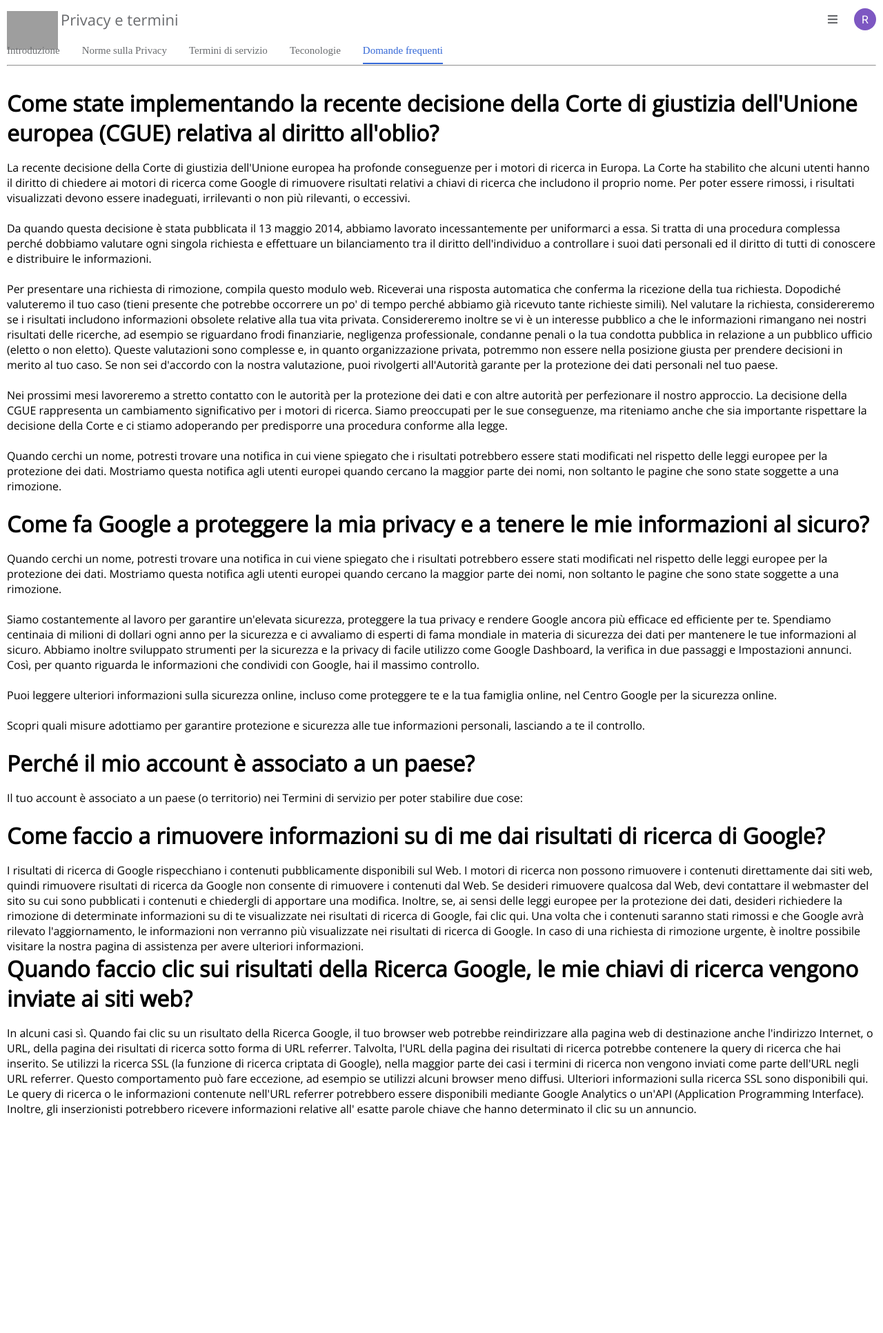
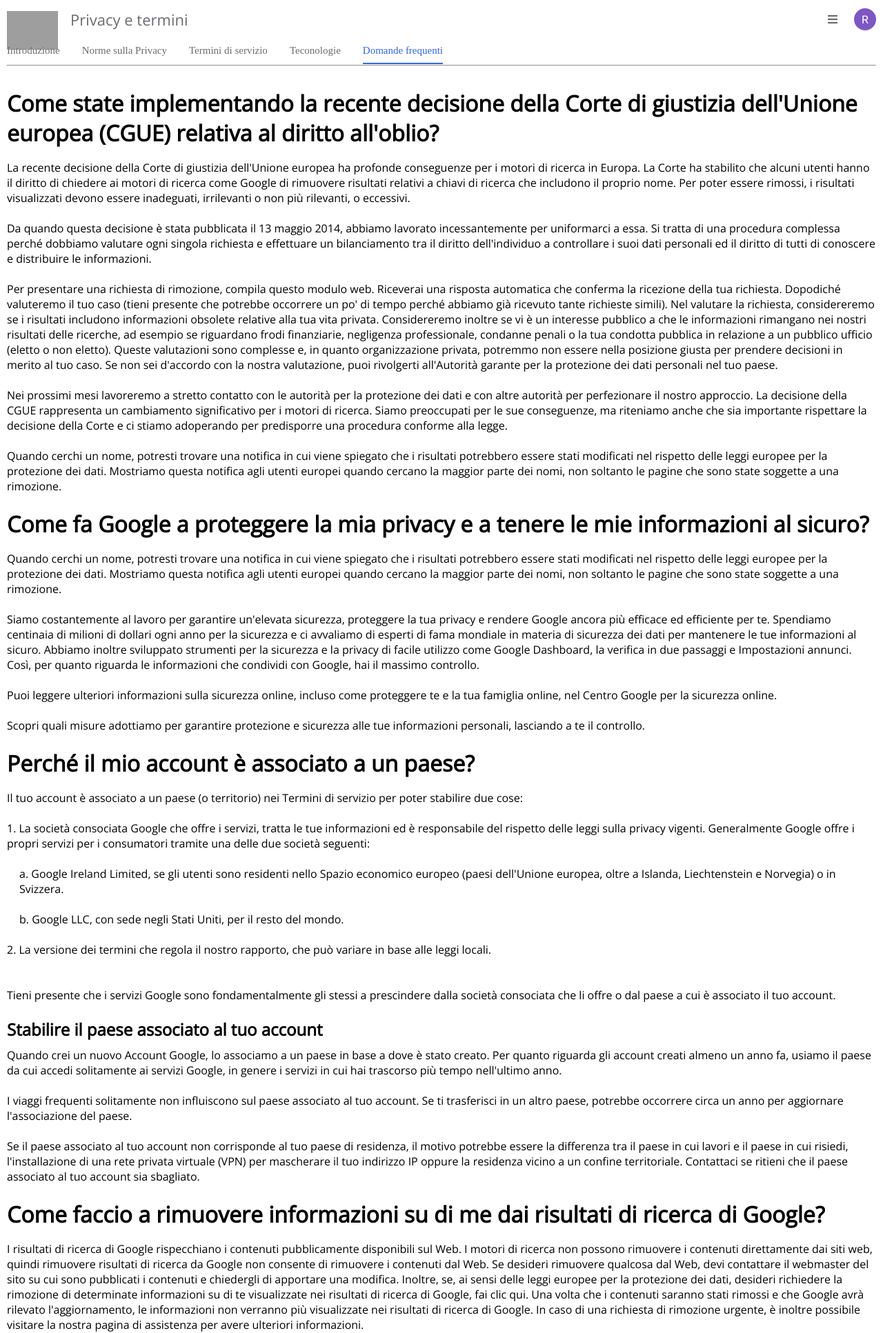
Before and after one commit to RobertoBarbagallo/php-google-faq, a PHP site: page / in a window 1280 px wide. Shown: the top 1933 px of the page at 69% size. Before the commit the page ends 1618 px from the top, so only its background shows below. Run offline with PHP 8.4, Linux system fonts and the light colour scheme; grey boxes are pictures that could not be loaded.

Commit message:
consegna

```diff
--- a/index.php
+++ b/index.php
@@ -11,6 +11,7 @@ $content = [
             "Per presentare una richiesta di rimozione, compila questo modulo web. Riceverai una risposta automatica che conferma la ricezione della tua richiesta. Dopodiché valuteremo il tuo caso (tieni presente che potrebbe occorrere un po' di tempo perché abbiamo già ricevuto tante richieste simili). Nel valutare la richiesta, considereremo se i risultati includono informazioni obsolete relative alla tua vita privata. Considereremo inoltre se vi è un interesse pubblico a che le informazioni rimangano nei nostri risultati delle ricerche, ad esempio se riguardano frodi finanziarie, negligenza professionale, condanne penali o la tua condotta pubblica in relazione a un pubblico ufficio (eletto o non eletto). Queste valutazioni sono complesse e, in quanto organizzazione privata, potremmo non essere nella posizione giusta per prendere decisioni in merito al tuo caso. Se non sei d'accordo con la nostra valutazione, puoi rivolgerti all'Autorità garante per la protezione dei dati personali nel tuo paese.",
             "Nei prossimi mesi lavoreremo a stretto contatto con le autorità per la protezione dei dati e con altre autorità per perfezionare il nostro approccio. La decisione della CGUE rappresenta un cambiamento significativo per i motori di ricerca. Siamo preoccupati per le sue conseguenze, ma riteniamo anche che sia importante rispettare la decisione della Corte e ci stiamo adoperando per predisporre una procedura conforme alla legge.",
             "Quando cerchi un nome, potresti trovare una notifica in cui viene spiegato che i risultati potrebbero essere stati modificati nel rispetto delle leggi europee per la protezione dei dati. Mostriamo questa notifica agli utenti europei quando cercano la maggior parte dei nomi, non soltanto le pagine che sono state soggette a una rimozione.",
+
         ],
     ],
     [
@@ -27,9 +28,16 @@ $content = [
         "par" => [
             "Il tuo account è associato a un paese (o territorio) nei Termini di servizio per poter stabilire due cose:",
         ],
-        "ul" => [],
+        "ul" => [
+            "La società consociata Google che offre i servizi, tratta le tue informazioni ed è responsabile del rispetto delle leggi sulla privacy vigenti. Generalmente Google offre i propri servizi per i consumatori tramite una delle due società seguenti:",
+            [
+                "Google Ireland Limited, se gli utenti sono residenti nello Spazio economico europeo (paesi dell'Unione europea, oltre a Islanda, Liechtenstein e Norvegia) o in Svizzera.",
+                "Google LLC, con sede negli Stati Uniti, per il resto del mondo.",
+            ],
+            "La versione dei termini che regola il nostro rapporto, che può variare in base alle leggi locali.",
+        ],
         "par-two" => "Tieni presente che i servizi Google sono fondamentalmente gli stessi a prescindere dalla società consociata che li offre o dal paese a cui è associato il tuo account.",
-        "second-title" => "Stabilire il paese associato al tuo accoun",
+        "second-title" => "Stabilire il paese associato al tuo account",
         "second-par" => [
             "Quando crei un nuovo Account Google, lo associamo a un paese in base a dove è stato creato. Per quanto riguarda gli account creati almeno un anno fa, usiamo il paese da cui accedi solitamente ai servizi Google, in genere i servizi in cui hai trascorso più tempo nell'ultimo anno.",
             "I viaggi frequenti solitamente non influiscono sul paese associato al tuo account. Se ti trasferisci in un altro paese, potrebbe occorrere circa un anno per aggiornare l'associazione del paese.",
@@ -38,11 +46,13 @@ $content = [
     ],
     [
         "title" => "Come faccio a rimuovere informazioni su di me dai risultati di ricerca di Google?",
-        "par" => "I risultati di ricerca di Google rispecchiano i contenuti pubblicamente disponibili sul Web. I motori di ricerca non possono rimuovere i contenuti direttamente dai siti web, quindi rimuovere risultati di ricerca da Google non consente di rimuovere i contenuti dal Web. Se desideri rimuovere qualcosa dal Web, devi contattare il webmaster del sito su cui sono pubblicati i contenuti e chiedergli di apportare una modifica. Inoltre, se, ai sensi delle leggi europee per la protezione dei dati, desideri richiedere la rimozione di determinate informazioni su di te visualizzate nei risultati di ricerca di Google, fai clic qui. Una volta che i contenuti saranno stati rimossi e che Google avrà rilevato l'aggiornamento, le informazioni non verranno più visualizzate nei risultati di ricerca di Google. In caso di una richiesta di rimozione urgente, è inoltre possibile visitare la nostra pagina di assistenza per avere ulteriori informazioni."
+        "par" => "I risultati di ricerca di Google rispecchiano i contenuti pubblicamente disponibili sul Web. I motori di ricerca non possono rimuovere i contenuti direttamente dai siti web, quindi rimuovere risultati di ricerca da Google non consente di rimuovere i contenuti dal Web. Se desideri rimuovere qualcosa dal Web, devi contattare il webmaster del sito su cui sono pubblicati i contenuti e chiedergli di apportare una modifica. Inoltre, se, ai sensi delle leggi europee per la protezione dei dati, desideri richiedere la rimozione di determinate informazioni su di te visualizzate nei risultati di ricerca di Google, fai clic qui. Una volta che i contenuti saranno stati rimossi e che Google avrà rilevato l'aggiornamento, le informazioni non verranno più visualizzate nei risultati di ricerca di Google. In caso di una richiesta di rimozione urgente, è inoltre possibile visitare la nostra pagina di assistenza per avere ulteriori informazioni.",
+
     ],
     [
         "title" => "Quando faccio clic sui risultati della Ricerca Google, le mie chiavi di ricerca vengono inviate ai siti web?",
-        "par" => "In alcuni casi sì. Quando fai clic su un risultato della Ricerca Google, il tuo browser web potrebbe reindirizzare alla pagina web di destinazione anche l'indirizzo Internet, o URL, della pagina dei risultati di ricerca sotto forma di URL referrer. Talvolta, l'URL della pagina dei risultati di ricerca potrebbe contenere la query di ricerca che hai inserito. Se utilizzi la ricerca SSL (la funzione di ricerca criptata di Google), nella maggior parte dei casi i termini di ricerca non vengono inviati come parte dell'URL negli URL referrer. Questo comportamento può fare eccezione, ad esempio se utilizzi alcuni browser meno diffusi. Ulteriori informazioni sulla ricerca SSL sono disponibili qui. Le query di ricerca o le informazioni contenute nell'URL referrer potrebbero essere disponibili mediante Google Analytics o un'API (Application Programming Interface). Inoltre, gli inserzionisti potrebbero ricevere informazioni relative all' esatte parole chiave che hanno determinato il clic su un annuncio."
+        "par" => "In alcuni casi sì. Quando fai clic su un risultato della Ricerca Google, il tuo browser web potrebbe reindirizzare alla pagina web di destinazione anche l'indirizzo Internet, o URL, della pagina dei risultati di ricerca sotto forma di URL referrer. Talvolta, l'URL della pagina dei risultati di ricerca potrebbe contenere la query di ricerca che hai inserito. Se utilizzi la ricerca SSL (la funzione di ricerca criptata di Google), nella maggior parte dei casi i termini di ricerca non vengono inviati come parte dell'URL negli URL referrer. Questo comportamento può fare eccezione, ad esempio se utilizzi alcuni browser meno diffusi. Ulteriori informazioni sulla ricerca SSL sono disponibili qui. Le query di ricerca o le informazioni contenute nell'URL referrer potrebbero essere disponibili mediante Google Analytics o un'API (Application Programming Interface). Inoltre, gli inserzionisti potrebbero ricevere informazioni relative all' esatte parole chiave che hanno determinato il clic su un annuncio.",
+
     ],
 
 
@@ -77,7 +87,7 @@ $content = [
                 <div class="img-cont">
                     <img src="https://www.gstatic.com/images/branding/googlelogo/svg/googlelogo_clr_74x24px.svg" alt="google logo">
                 </div>
-                <div class="flex-g1 header-text align-fe">Privacy e termini</div>
+                <div class="flex-g1 header-text">Privacy e termini</div>
                 <i class="fas fa-bars flex-cont"></i>
                 <div class="round flex-cont">R</div>
             </div>
@@ -104,10 +114,7 @@ $content = [
 
     <div class="main">
         <div class="container">
-
-
             <?php
-
             foreach ($content as $article) {
             ?>
                 <h1> <?php echo $article["title"] ?></h1>
@@ -119,7 +126,7 @@ $content = [
                         <p> <?php echo $paragraph ?></p><br>
 
                     <?php
-                    } #chiusura foreach interno
+                    }
                     ?>
                 <?php
                 } else {
@@ -128,8 +135,74 @@ $content = [
                 <?php
                 }
                 ?>
+
+                <?php
+                if (isset($article["ul"])) {
+                ?>
+
+                    <ul>
+                        <?php
+
+                        foreach ($article["ul"] as $li) {
+                            if (is_array($li)) {
+                        ?>
+                                <ul>
+                                    <?php
+                                    foreach($li as $lastItem){
+                                    ?>
+                                    <li> <?php echo $lastItem  ?></li> <br>
+                                    <?php
+                                        }
+                                    ?>
+                                </ul>
+                            <?php
+                            } else {
+                            ?>
+
+                                <li> <?php echo $li ?></li> <br>
+                            <?php
+                            }
+                            ?>
+
+                        <?php
+                        }
+                        ?>
+                    </ul> <br>
+
+                <?php
+                }
+                ?>
+                <?php
+
+                if (isset($article["par-two"])) {
+                ?>
+                    <p><?php echo $article["par-two"]  ?></p> <br>
+                <?php
+                }
+                ?>
+                <?php
+
+                if (isset($article["second-title"])) {
+                ?>
+                    <h2><?php echo $article["second-title"]  ?></h2>
+                <?php
+                }
+                ?>
+                <?php
+
+                if (isset($article["second-par"])) {
+                    foreach ($article["second-par"] as $lastPar) {
+                ?>
+
+                        <p> <?php echo $lastPar ?> </p> <br>
+                    <?php
+                    }
+                    ?>
+                <?php
+                }
+                ?>
             <?php
-            } #chiusura foreach
+            }
             ?>
 
         </div>
--- a/styles/style.css
+++ b/styles/style.css
@@ -42,7 +42,7 @@ header{
 .header-text{
     font-family: 'Open Sans', sans-serif;
     font-weight: 400;
-    padding-left: 4px;
+    padding-left: 18px;
     font-size: 22px;
 }
 
@@ -95,3 +95,16 @@ header ul li a {
 .main .container h1{
     padding-bottom: 18px;
 }
+
+.main .container ul{
+    list-style: decimal inside;
+}
+
+.main .container ul ul{
+    list-style:  lower-alpha inside;
+    margin-left: 18px;
+}
+
+.main .container h2{
+    padding-bottom: 10px;
+}
```
